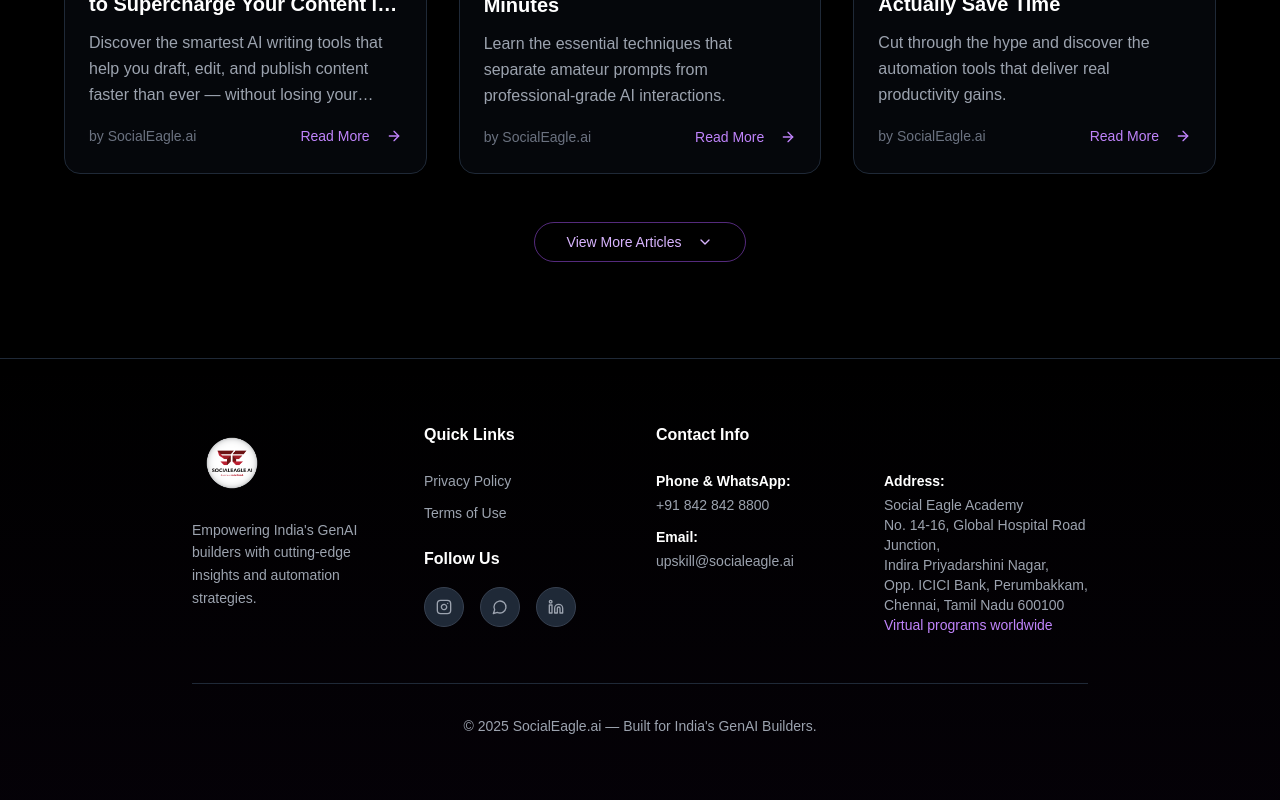
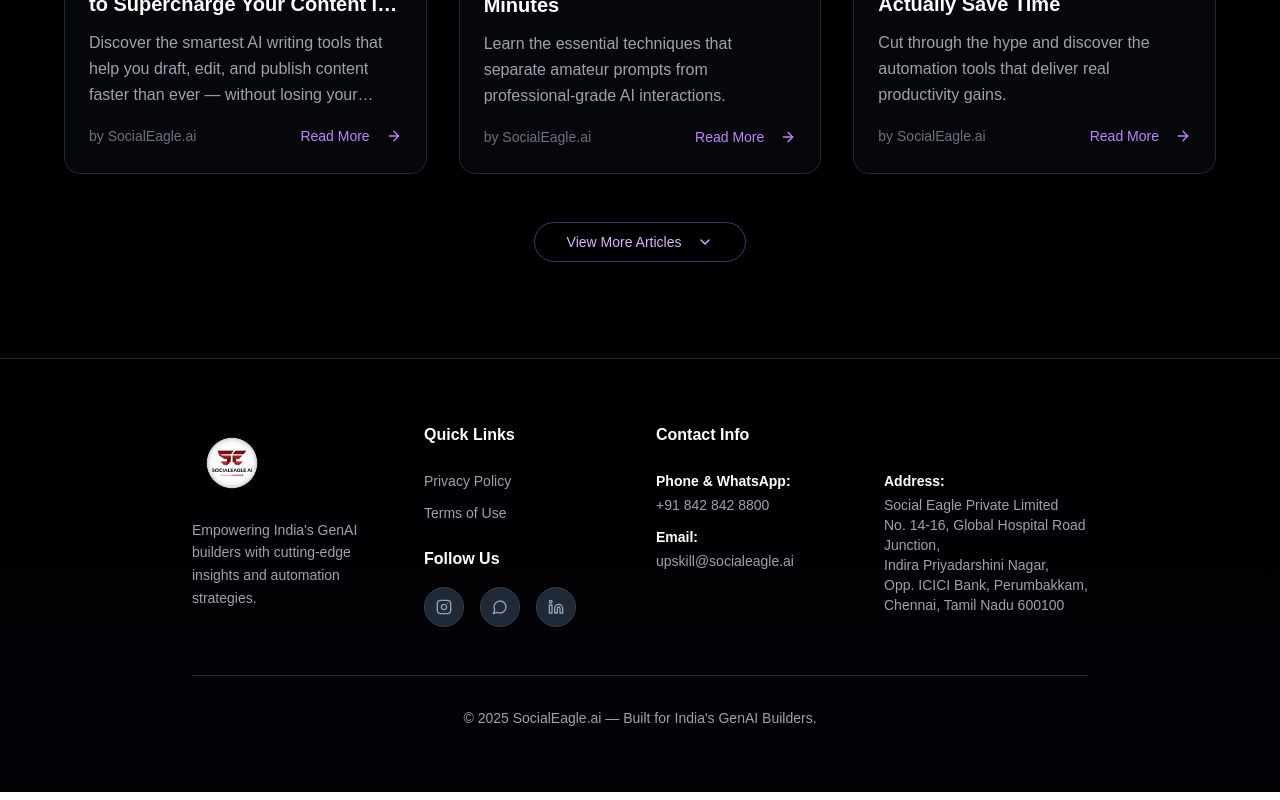
Before and after one commit to sociaaeagleai/News_Letter, a Next.js app: page / in a window 1280 px wide. Shown: the part 1450-2250 px from the top of the page. Built offline with nearby package versions, Linux system fonts and the light colour scheme.

Commit message:
Update page.tsx

```diff
--- a/app/page.tsx
+++ b/app/page.tsx
@@ -430,7 +430,7 @@ export default function AINewsletterLanding() {
                     <div>
                       <p className="text-gray-400 text-sm">
                         <span className="font-semibold text-white block mb-1">Address:</span>
-                        Social Eagle Academy
+                        Social Eagle Private Limited
                         <br />
                         No. 14-16, Global Hospital Road Junction,
                         <br />
@@ -440,7 +440,6 @@ export default function AINewsletterLanding() {
                         <br />
                         Chennai, Tamil Nadu 600100
                         <br />
-                        <span className="text-purple-400 font-medium">Virtual programs worldwide</span>
                       </p>
                     </div>
                   </div>
```
